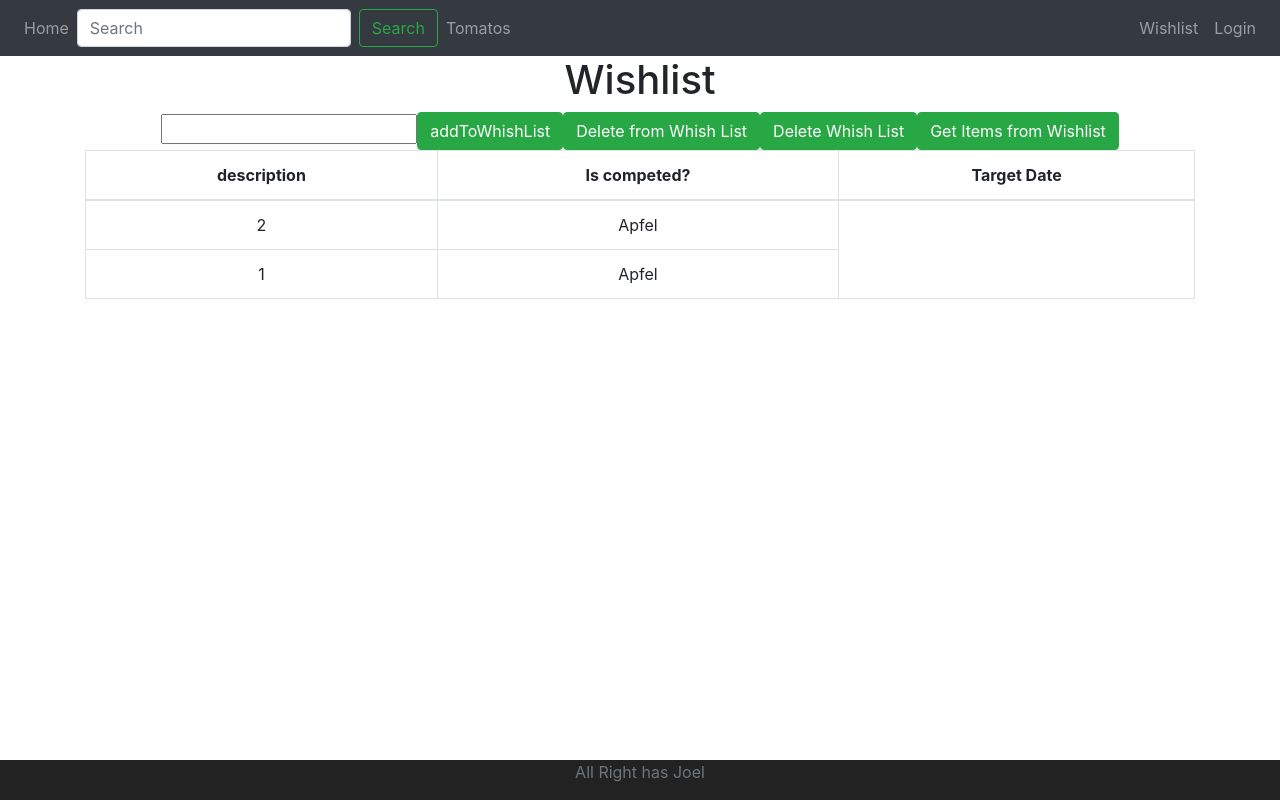
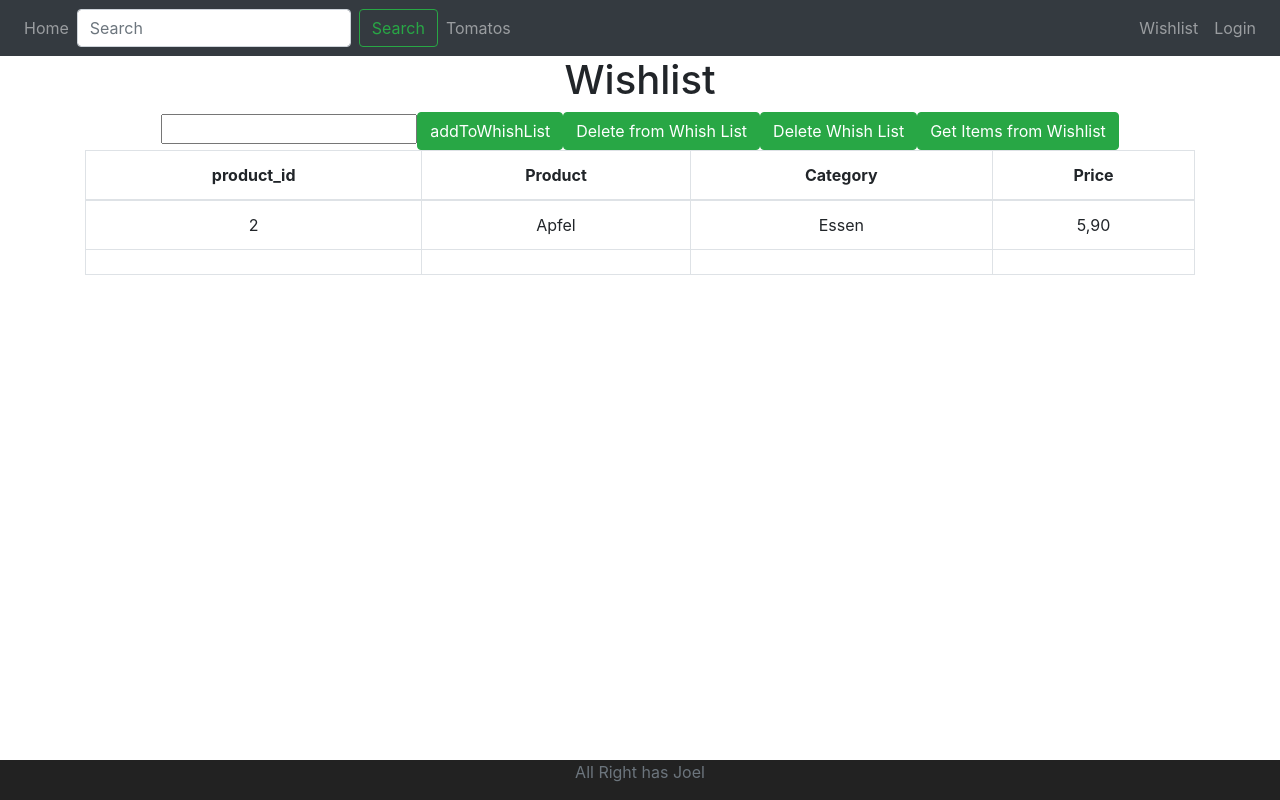
Before and after one commit to nina-prog/retailWeb, a React (Create React App) app: page /wishlist in a window 1280 px wide. Built offline with nearby package versions, Linux system fonts and the light colour scheme.

Commit message:
Wishlist

```diff
--- a/src/Components/todo/WishListComponent.jsx
+++ b/src/Components/todo/WishListComponent.jsx
@@ -25,15 +25,14 @@ class WishListComponent extends Component {
         for ( let i=0; i<arrayWithProducts.length; i++ ) {
             /* console.log(parseInt(arrayWithProducts[i])) */
             data[i] = HelloWorldservice.getProductInformation(parseInt(arrayWithProducts[(i)]))
+            console.log(data[i])
         }
-        console.log(data)
+       /*  console.log(data)
 
-
-
-        /* this.setState({
-            products: arrayWithProducts
-        })
-        console.log(arrayWithProducts) */
+        this.setState({
+            products: arrayWithProducts[i]
+        })  */
+        console.log(arrayWithProducts)
     }
 
 //Aus Session storage auslesen und in Array speichern
@@ -45,7 +44,7 @@ class WishListComponent extends Component {
 
             products:
             [
-                {test: '2', title: 'Apfel'},
+                {product_id: '2', product: 'Apfel', category: 'Essen', price: '5,90' },
                 {test: '1', title: 'Apfel'}
             ]
 
@@ -86,9 +85,10 @@ class WishListComponent extends Component {
                       <table className="table table-bordered">
                           <thead>
                               <tr>
-                                  <th>description</th>
-                                  <th>Is competed?</th>
-                                  <th>Target Date</th>
+                                  <th>product_id</th>
+                                  <th>Product</th>
+                                  <th>Category</th>
+                                  <th>Price</th>
                               </tr>
                           </thead>
                           <tbody>
@@ -96,8 +96,10 @@ class WishListComponent extends Component {
                                   this.state.products.map(
                                   product =>
                                       <tr >
-                                          <td>{product.test}</td>
-                                          <td>{product.title}</td>
+                                          <td>{product.product_id}</td>
+                                          <td>{product.product}</td>
+                                          <td>{product.category}</td>
+                                          <td>{product.price}</td>
                                       </tr>
                                   )
                               }
```
